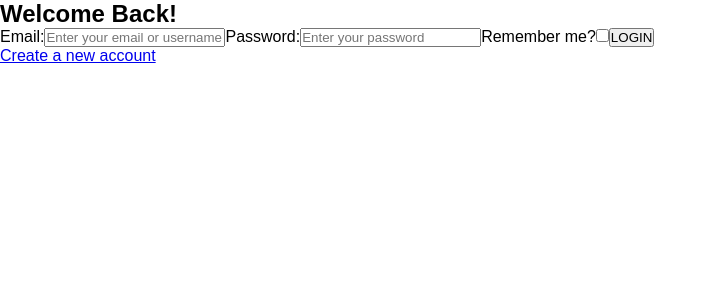
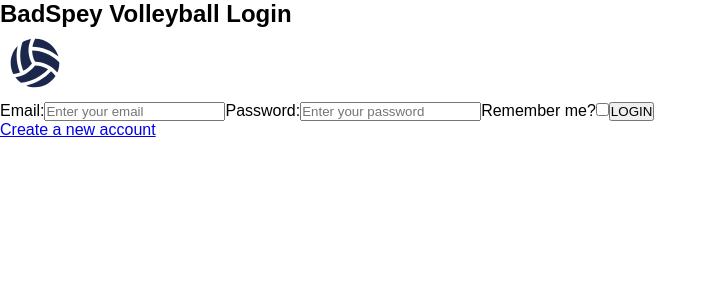
Before and after one commit to PeachyOmnivore/VolleyBall_Tracker, a React (Vite) app in the folder my-react-app/: page /login in a window 1280 px wide. Shown: the top 300 px of the page, without its empty margins (0-717 px from the left). Built offline with nearby package versions, Linux system fonts and the light colour scheme.

Commit message:
feat: import and add svg to login page

```diff
--- a/my-react-app/src/pages/login/login.jsx
+++ b/my-react-app/src/pages/login/login.jsx
@@ -1,6 +1,7 @@
 import {useState} from 'react'
 import { NavLink, useNavigate } from "react-router-dom";
 import { post } from '../../client-Functions';
+import VolleyBallImg from '../../assets/volleyball.svg'
 
 function Login() {
     const INITIAL_STATE = {
@@ -51,12 +52,12 @@ function Login() {
       <div className="login-container">
         <section className="login-form-container">
           <div className="login-header">
-            <h1>Welcome Back!</h1>
-            {/* <img
-              src={WGClogo}
+            <h1>BadSpey Volleyball Login</h1>
+            <img
+              src={VolleyBallImg}
               width="70px"
               alt="Well grounded counselling logo"
-            /> */}
+            />
           </div>
           <form onSubmit={handleLogin}>
             <label htmlFor="email">Email:</label>
@@ -64,7 +65,7 @@ function Login() {
               type="email"
               name="email"
               required={true}
-              placeholder="Enter your email or username"
+              placeholder="Enter your email"
               value={loginData.email}
               onChange={onInput}
             />
```
Also changed, not shown: my-react-app/src/assets/volleyball.svg (added).
